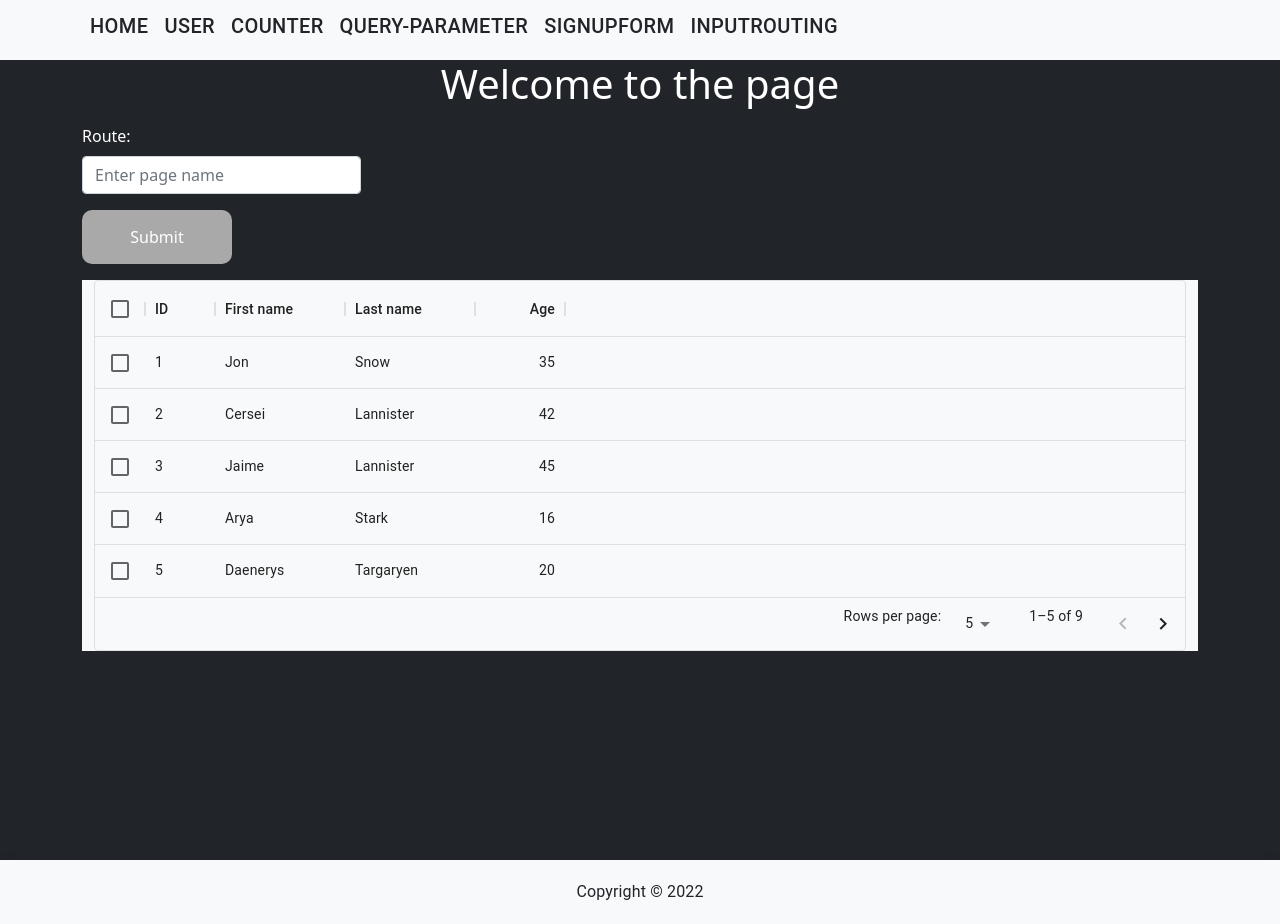
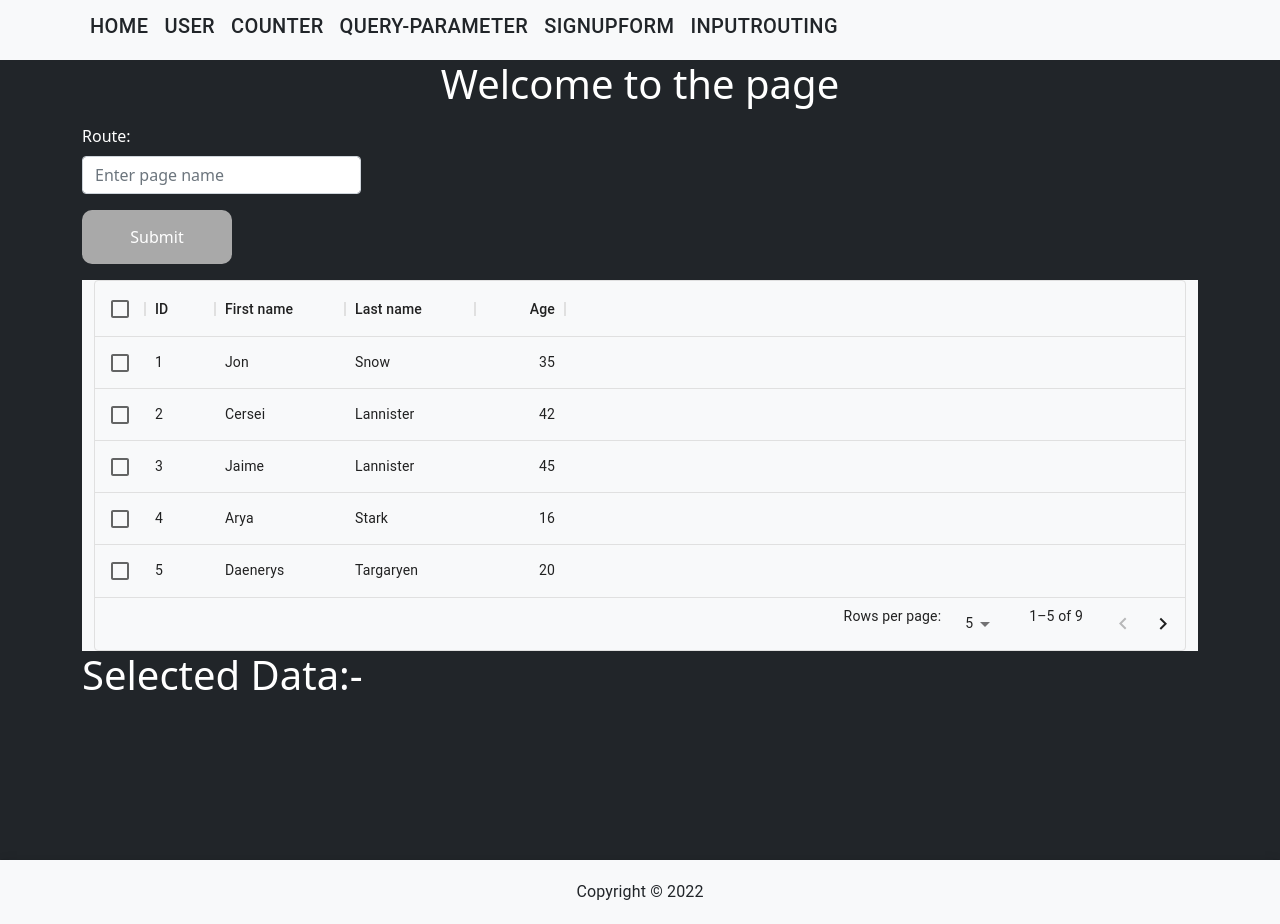
Before and after one commit to yashbhatt-estatic/reactTraining, a React (Create React App) app: page /IpRouting in a window 1280 px wide. Built offline with nearby package versions, Linux system fonts and the light colour scheme.

Commit message:
🐛 show selected data

```diff
--- a/src/pages/InputRouting/index.jsx
+++ b/src/pages/InputRouting/index.jsx
@@ -9,6 +9,7 @@ function IpRouting() {
   const navigate = useNavigate();
   const [selectedRows, setSelection] = useState([]);
   const [pageSize, setPageSize] = useState(5);
+  const [data, setData] = useState();
 
   const formik = useFormik({
     initialValues: {
@@ -118,6 +119,9 @@ function IpRouting() {
           pageSize={pageSize}
           rowsPerPageOptions={[2, 5, 7]}
           onPageSizeChange={(newPageSize) => setPageSize(newPageSize)}
+          onSelectionModelChange={(newSelection) => {
+            setData(` ${newSelection} `);
+          }}
           onSelectionChange={(newSelection) => {
             setSelection(newSelection.rowIds);
           }}
@@ -126,6 +130,11 @@ function IpRouting() {
           <span>{row}</span>
         ))}
       </Container>
+      <h1>
+        Selected Data:-
+        {' '}
+        {data}
+      </h1>
     </Container>
   );
 }
```
